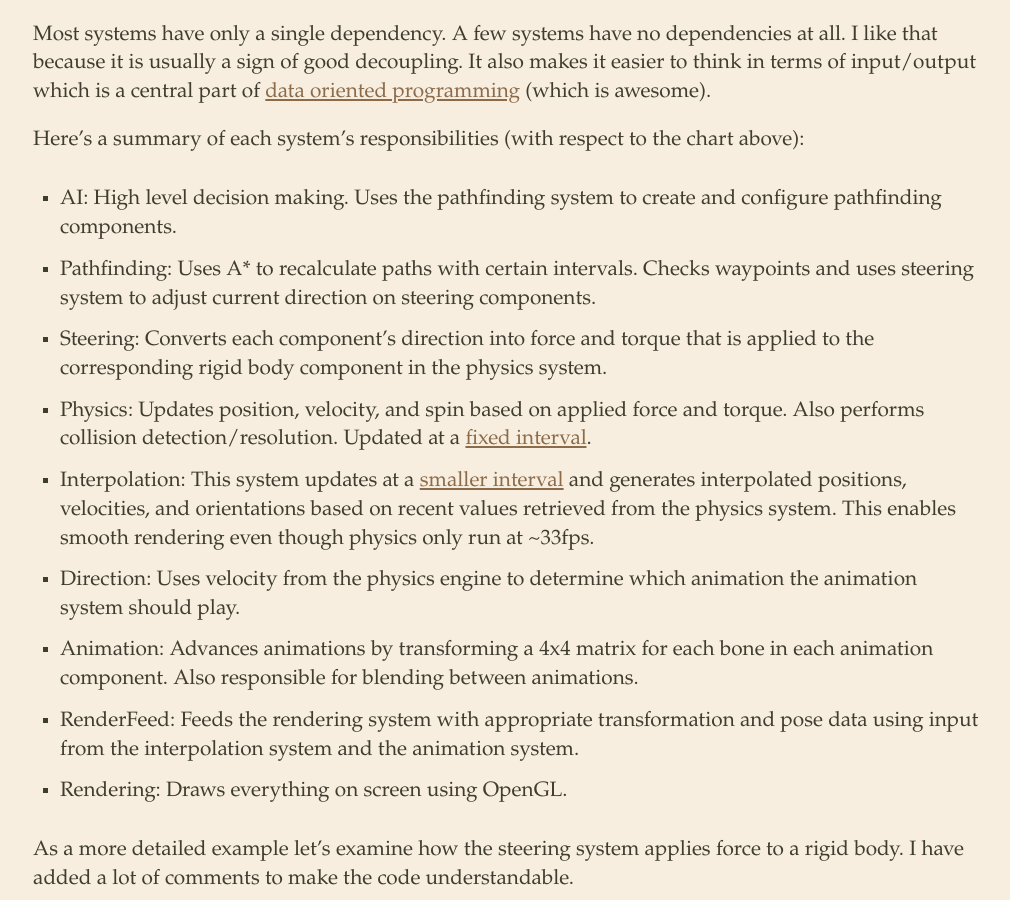
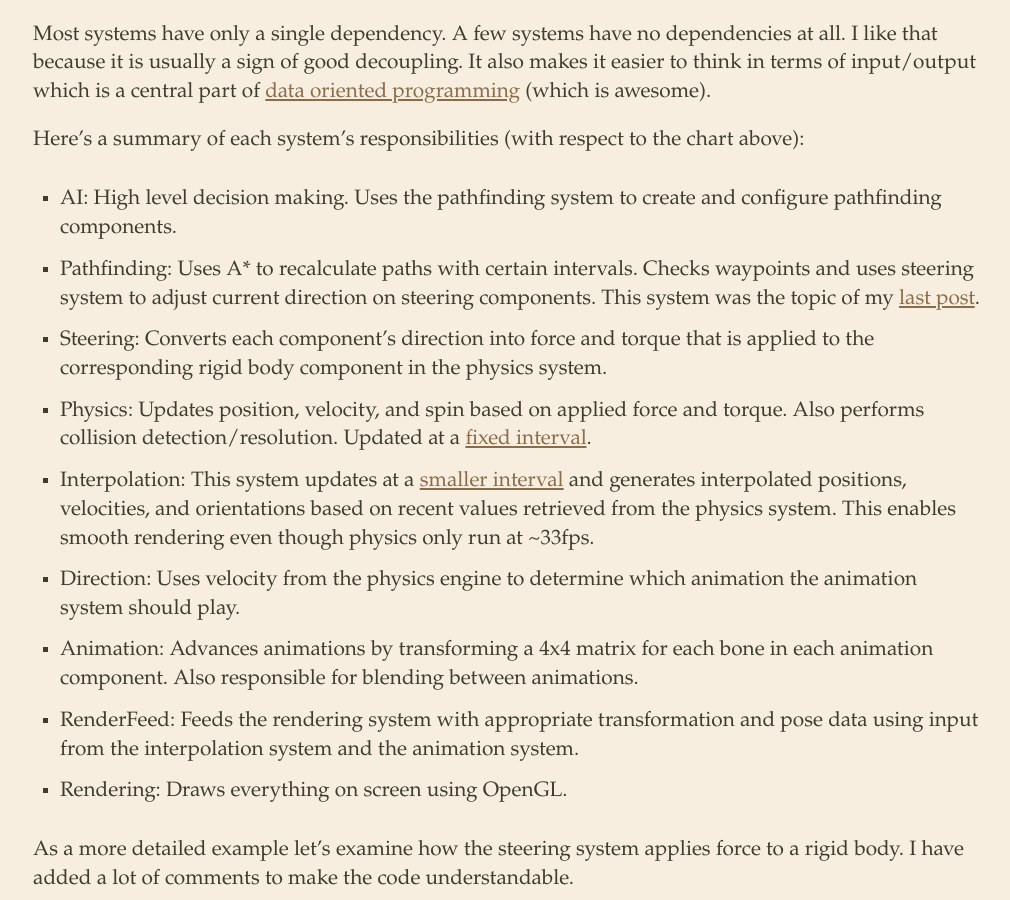
Before and after one commit to chopmo/rasmusrn.github.io, a Jekyll site: the page built from _posts/2015-05-26-game-systems-integration.markdown, in a window 1280 px wide and 900 px high, scrolled down 3662 px. Shown: the whole window, without its empty margins (132-1142 px from the left). Built offline with Jekyll 4.4.1, drawn with Linux system fonts in a browser that asks for light colours.

Commit message:
Add link to previous post

```diff
--- a/_posts/2015-05-26-game-systems-integration.markdown
+++ b/_posts/2015-05-26-game-systems-integration.markdown
@@ -134,7 +134,7 @@ Most systems have only a single dependency. A few systems have no dependencies a
 Here's a summary of each system's responsibilities (with respect to the chart above):
 
 * AI: High level decision making. Uses the pathfinding system to create and configure pathfinding components.
-* Pathfinding: Uses A* to recalculate paths with certain intervals. Checks waypoints and uses steering system to adjust current direction on steering components.
+* Pathfinding: Uses A* to recalculate paths with certain intervals. Checks waypoints and uses steering system to adjust current direction on steering components. This system was the topic of my [last post](/pathfinding.html).
 * Steering: Converts each component's direction into force and torque that is applied to the corresponding rigid body component in the physics system.
 * Physics: Updates position, velocity, and spin based on applied force and torque. Also performs collision detection/resolution. Updated at a [fixed interval](http://gafferongames.com/game-physics/fix-your-timestep/).
 * Interpolation: This system updates at a [smaller interval](http://gafferongames.com/game-physics/fix-your-timestep/) and generates interpolated positions, velocities, and orientations based on recent values retrieved from the physics system. This enables smooth rendering even though physics only run at ~33fps.
```
